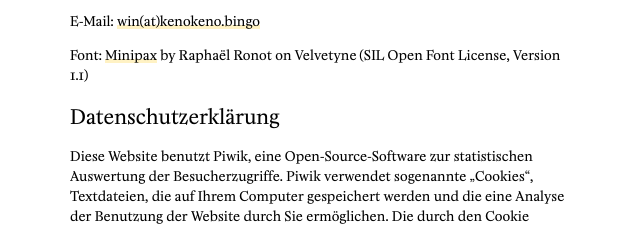
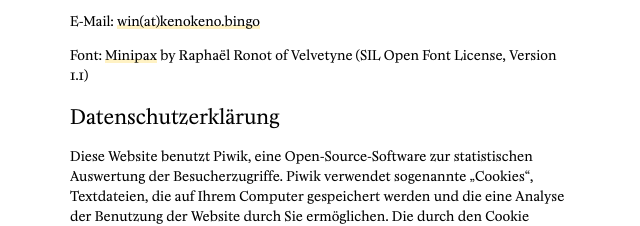
Before and after one commit to kenokenobingo/kenokeno.bingo, an Eleventy site: page meta/imprint.md in a window 1280 px wide. Shown: the part 210-436 px from the top of the page, 58-698 px from the left. Built offline with nearby package versions, Linux system fonts and the light colour scheme; Eleventy itself is replaced by a stand-in of ours; files that its build step writes are made by us from their sources.

Commit message:
Minor text improvement

```diff
--- a/meta/imprint.md
+++ b/meta/imprint.md
@@ -8,7 +8,7 @@ Bertuchstraße 29
 
 E-Mail: [win(at)kenokeno.bingo](mailto:win@kenokeno.bingo)
 
-Font: [Minipax](http://velvetyne.fr/fonts/minipax/) by Raphaël Ronot on Velvetyne (SIL Open Font License, Version 1.1)
+Font: [Minipax](http://velvetyne.fr/fonts/minipax/) by Raphaël Ronot of Velvetyne (SIL Open Font License, Version 1.1)
 
 ## Datenschutzerklärung
 
```
